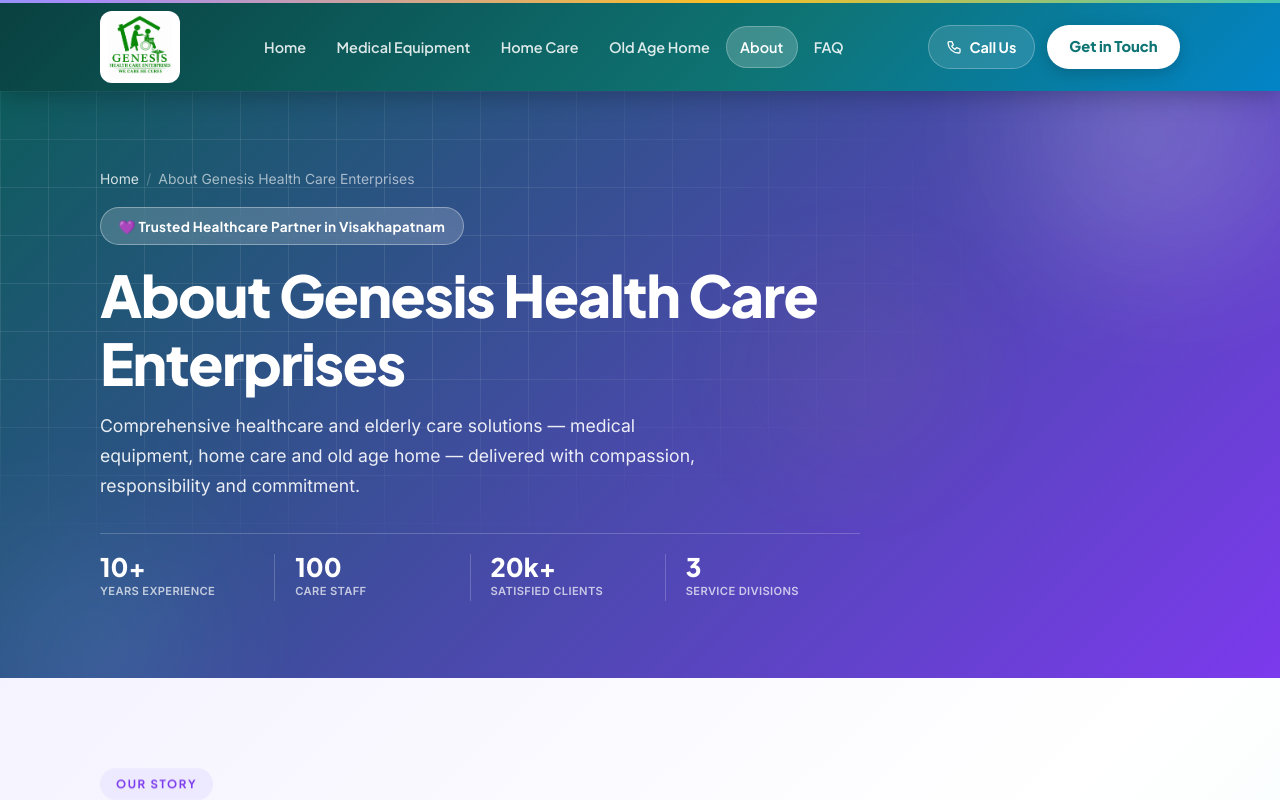
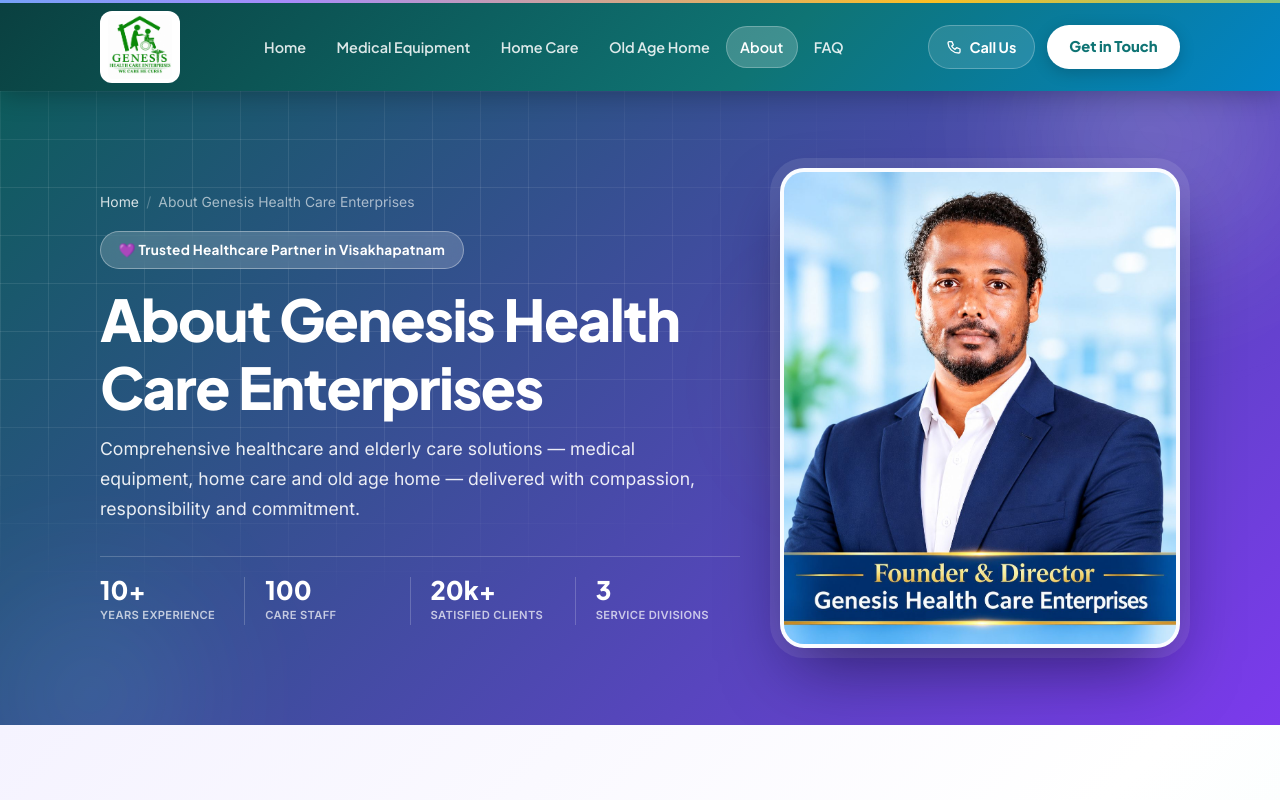
Before and after one commit to Genesishealthcare-creator/genesishealthcareenterprises, a React (Vite) app: page /about in a window 1280 px wide. Shown: the top 800 px of the page. Built offline with nearby package versions, Linux system fonts and the light colour scheme.

Commit message:
Auto-update 2026-11-11 14:10
Changed: public/founder-director.jpeg, src/components/PageBanner.jsx, src/index.css, src/pages/About.jsx

```diff
--- a/src/components/PageBanner.jsx
+++ b/src/components/PageBanner.jsx
@@ -50,7 +50,7 @@ export default function PageBanner({ title, description, colorVariant = 'teal',
 
           {/* Right hero photo */}
           {heroImage && (
-            <figure className="pb-hero">
+            <figure className={`pb-hero${heroImage.portrait ? ' pb-hero--portrait' : ''}`}>
               <div className="pb-hero__frame" style={heroImage.ratio ? { aspectRatio: heroImage.ratio } : undefined}>
                 <img
                   src={heroImage.src}
--- a/src/index.css
+++ b/src/index.css
@@ -3615,3 +3615,13 @@ button:focus-visible,
 @media (max-width: 1000px) {
   .pb-bgphoto { background-size: cover; opacity: .2; --pb-x: 50% }
 }
+
+/* Portrait hero photo (e.g. founder & director) */
+.pb-hero--portrait { max-width: 400px }
+.pb-hero--portrait .pb-hero__frame { border-radius: 24px; background: #dbeafe }
+@media (max-width: 1000px) {
+  .pb-hero--portrait { max-width: 340px; justify-self: center; margin: .5rem auto 0 }
+}
+@media (max-width: 480px) {
+  .pb-hero--portrait { max-width: 100%; width: 100% }
+}
--- a/src/pages/About.jsx
+++ b/src/pages/About.jsx
@@ -110,6 +110,14 @@ export default function About() {
         title="About Genesis Health Care Enterprises"
         description="Comprehensive healthcare and elderly care solutions — medical equipment, home care and old age home — delivered with compassion, responsibility and commitment."
         stats={bannerStats}
+        heroImage={{
+          src: '/founder-director.jpeg',
+          alt: 'Founder and Director of Genesis Health Care Enterprises, Visakhapatnam',
+          ratio: '1145 / 1374',
+          position: 'center top',
+          portrait: true,
+          clean: true,          /* the photo already carries its own name banner */
+        }}
       />
 
       {/* ── Story ── */}
```
Also changed, not shown: public/founder-director.jpeg (added).
